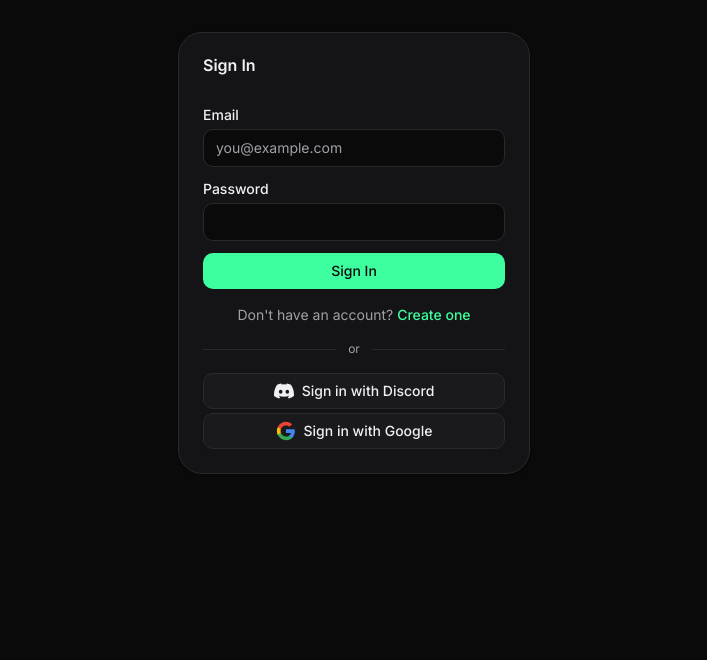
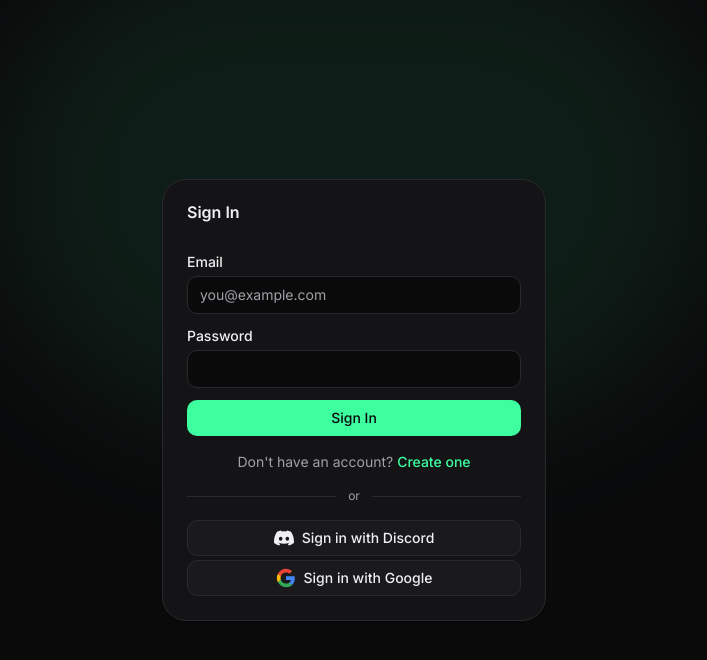
Before and after one commit to CanadaApollo6/MockingBoard, a Next.js app in the folder packages/web/: page /auth/signin in a window 1280 px wide. Shown: the top 660 px of the page, without its empty margins (286-993 px from the left). Built offline with nearby package versions, Linux system fonts and the light colour scheme; no server answers; a web font is replaced by a local one.

Commit message:
sign in and sign up page updates

```diff
--- a/packages/web/src/app/auth/signin/page.tsx
+++ b/packages/web/src/app/auth/signin/page.tsx
@@ -7,8 +7,13 @@ export default async function SignInPage() {
   if (session) redirect('/drafts');
 
   return (
-    <main className="mx-auto flex min-h-[60vh] max-w-sm items-center px-4 py-8">
-      <AuthForm initialMode="signin" />
+    <main className="relative flex min-h-screen items-center justify-center px-4">
+      <div className="pointer-events-none absolute inset-0 -top-14 overflow-hidden">
+        <div className="absolute left-1/2 top-0 h-[480px] w-[720px] -translate-x-1/2 rounded-full bg-primary/8 blur-3xl" />
+      </div>
+      <div className="relative w-full max-w-sm">
+        <AuthForm initialMode="signin" />
+      </div>
     </main>
   );
 }
--- a/packages/web/src/app/auth/signup/page.tsx
+++ b/packages/web/src/app/auth/signup/page.tsx
@@ -7,8 +7,13 @@ export default async function SignUpPage() {
   if (session) redirect('/drafts');
 
   return (
-    <main className="mx-auto flex min-h-[60vh] max-w-sm items-center px-4 py-8">
-      <AuthForm initialMode="signup" />
+    <main className="relative flex min-h-screen items-center justify-center px-4">
+      <div className="pointer-events-none absolute inset-0 -top-14 overflow-hidden">
+        <div className="absolute left-1/2 top-0 h-[480px] w-[720px] -translate-x-1/2 rounded-full bg-primary/8 blur-3xl" />
+      </div>
+      <div className="relative w-full max-w-sm">
+        <AuthForm initialMode="signup" />
+      </div>
     </main>
   );
 }
```
